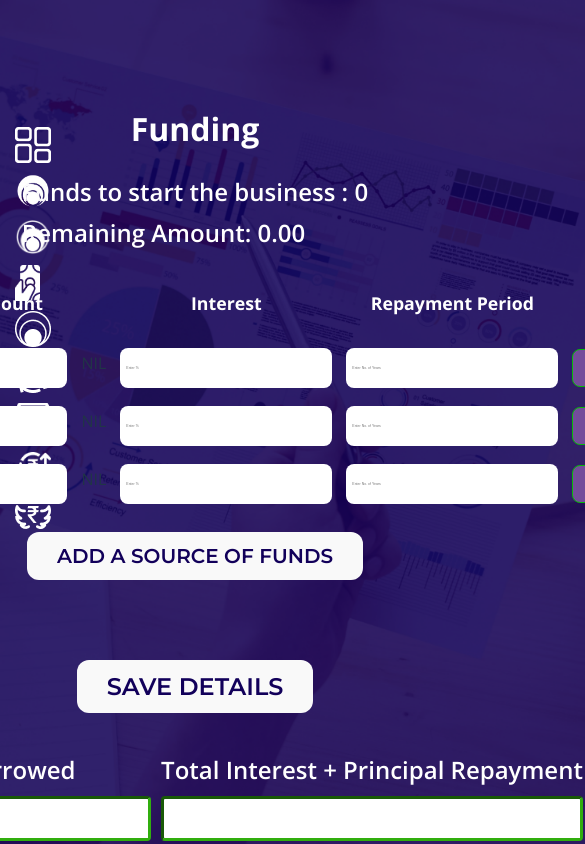
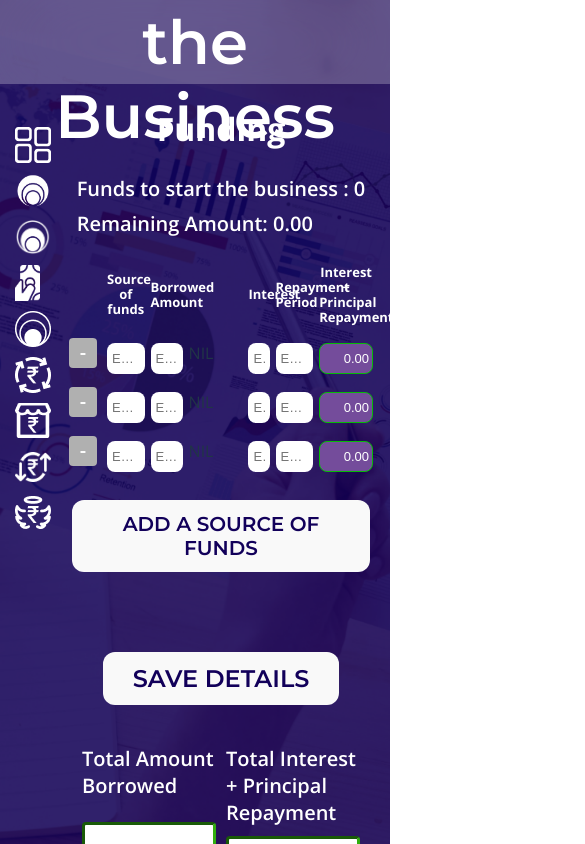
Before and after one commit to redxwelingkar/Biz-Sim-V2, a React (Vite) app: page /Biz-Sim-V2/funding in a window 390 px wide. Shown: the top 844 px of the page, 585 px wide, since content can reach past the window. Built offline with nearby package versions, Linux system fonts and the light colour scheme.

Commit message:
feat(funding): Enhance funding table styles for better responsiveness and layout

```diff
--- a/src/css/Funding.css
+++ b/src/css/Funding.css
@@ -1,3 +1,90 @@
+/* Funding Table Styles */
+/* Fix to responsive and small screens */
+.funding-table-container {
+    box-sizing: border-box;
+    width: 100vw;
+    padding: 0 2rem 2rem 5rem;
+    overflow-x: hidden;
+}
+
+.funding-table {
+    width: min(1120px, calc(100vw - 8rem));
+    table-layout: fixed;
+}
+
+.funding-table th,
+.funding-table td {
+    box-sizing: border-box;
+    padding: 4px 5px;
+    vertical-align: middle;
+}
+
+.funding-table th {
+    font-size: clamp(13px, 1.35vw, 18px);
+    line-height: 1.15;
+    white-space: normal;
+}
+
+.funding-table .cell input {
+    box-sizing: border-box;
+    width: 100%;
+    min-width: 0;
+    height: 34px;
+    font-size: clamp(13px, 1vw, 16px);
+}
+
+.funding-table .delete-button {
+    width: 28px;
+    height: 30px;
+    min-width: 28px;
+    padding: 0;
+    font-size: 18px;
+}
+
+.funding-table .NumberToWords {
+    display: block;
+    max-height: 48px;
+    overflow-wrap: anywhere;
+    color: #ffffff;
+    font-size: clamp(12px, 0.95vw, 15px);
+    line-height: 1.2;
+}
+
+.funding-table th:nth-child(1),
+.funding-table td:nth-child(1) {
+    width: 38px;
+}
+
+.funding-table th:nth-child(2),
+.funding-table td:nth-child(2) {
+    width: 16%;
+}
+
+.funding-table th:nth-child(3),
+.funding-table td:nth-child(3) {
+    width: 14%;
+}
+
+.funding-table th:nth-child(4),
+.funding-table td:nth-child(4) {
+    width: 22%;
+}
+
+.funding-table th:nth-child(5),
+.funding-table td:nth-child(5) {
+    width: 10%;
+}
+
+.funding-table th:nth-child(6),
+.funding-table td:nth-child(6) {
+    width: 16%;
+}
+
+.funding-table th:nth-child(7),
+.funding-table td:nth-child(7) {
+    width: 22%;
+}
+
 .FundingTotals-container {
     display: grid;
     grid-template-columns: auto auto auto;
@@ -42,3 +129,52 @@
 .height {
     max-height: 90vh;
 }
+
+@media (max-width: 1200px) {
+    .funding-table-container {
+        padding-right: 1.25rem;
+        padding-left: 4.5rem;
+    }
+
+    .funding-table {
+        width: calc(100vw - 6rem);
+    }
+
+    .funding-requirement-label,
+    .funding-requirement-value,
+    .total-funding-words {
+        font-size: 20px;
+    }
+
+    .FundingTotals-container {
+        grid-template-columns: repeat(2, minmax(0, 1fr));
+        width: min(720px, calc(100vw - 8rem));
+    }
+
+    .total-size-field {
+        box-sizing: border-box;
+        width: 100%;
+        font-size: 20px;
+    }
+}
+
+@media (max-width: 1100px) {
+    .funding-table {
+        width: calc(100vw - 5rem);
+    }
+
+    .funding-table th,
+    .funding-table td {
+        padding-right: 3px;
+        padding-left: 3px;
+    }
+
+    .funding-table .cell input {
+        height: 31px;
+        padding: 4px 3px;
+    }
+
+    .FundingTotals-container {
+        width: calc(100vw - 7rem);
+    }
+}
--- a/src/pages/Funding/Funding.tsx
+++ b/src/pages/Funding/Funding.tsx
@@ -490,12 +490,12 @@ const Funding = () => {
                 <div>
                     <Header />
                     <NavigationIcons />
-                    <div className={FooterVisible ? "table-container" : "table-container vh-90"}>
+                    <div className={FooterVisible ? "table-container funding-table-container" : "table-container funding-table-container vh-90"}>
                         <h1>Funding</h1>
 
                         {renderFundingRequirement()}
 
-                        <table className="table">
+                        <table className="table funding-table">
                             <thead>
                                 <tr>
                                     <th></th>{/* Delete row column */}
@@ -594,12 +594,12 @@ const Funding = () => {
                 <div>
                     <Header />
                     <NavigationIcons />
-                    <div className="table-container vh-90">
+                    <div className="table-container funding-table-container vh-90">
                         <h1>Funding</h1>
 
                         {renderFundingRequirement()}
 
-                        <table className="table">
+                        <table className="table funding-table">
                             <thead>
                                 <tr>
                                     <th></th>{/* Delete row column */}
```
